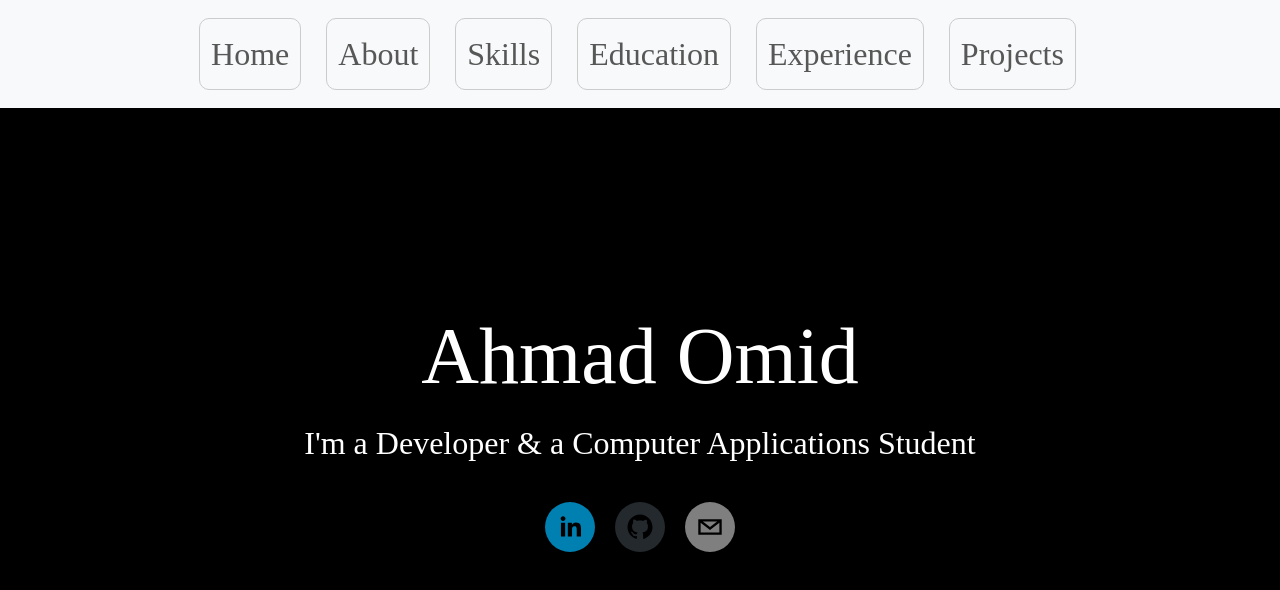
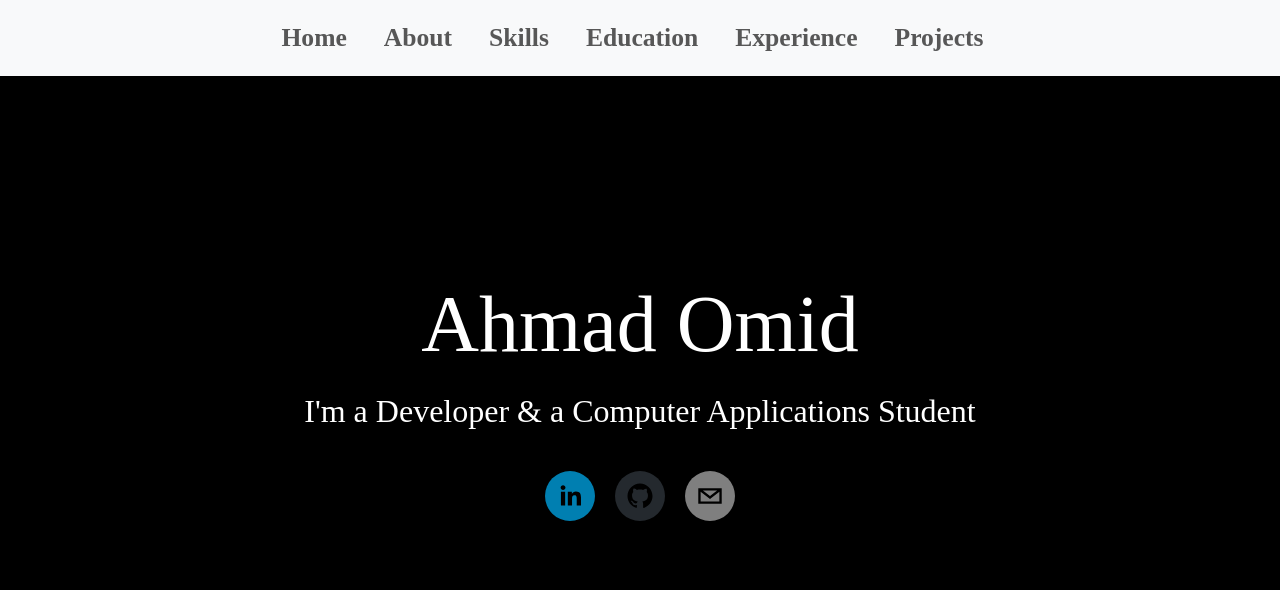
Before and after one commit to ahmadomid1984/portfolio, a React (Create React App) app: page /home in a window 1280 px wide. Shown: the top 590 px of the page. Built offline with nearby package versions, Linux system fonts and the light colour scheme.

Commit message:
some changes

```diff
--- a/src/App.css
+++ b/src/App.css
@@ -4,10 +4,6 @@ body {
 
 .App {
   text-align: center;
-}
-
-.nav-box {
-  margin: 10px 10px 10px 10px;
 }
 
 @media (prefers-reduced-motion: no-preference) {
@@ -49,7 +45,8 @@ body {
 }
 
 .navbar-nav .nav-link {
-  font-size: 2.0rem;
+  font-size: 1.6rem;
+  font-weight: bold;
   transition: color 0.3s ease;
   font-family: 'Times New Roman', Times, serif;
 }
@@ -60,7 +57,6 @@ body {
 
 .nav-box {
   padding: 3px;
-  border: 1px solid #ccc;
   border-radius: 10px;
   margin-right: 15px;
   transition: background-color 0.3s ease; /* Add transition for smooth effect */
@@ -69,3 +65,10 @@ body {
 .nav-box:hover {
   background-color: #000000; /* Change background color on hover */
 }
+
+/* This applies to screens larger than 768 pixels */
+@media (min-width: 768px) {
+  .nav-box:hover {
+      background-color: #000000; /* Change background color on hover */
+  }
+}
--- a/src/components/Navbar.js
+++ b/src/components/Navbar.js
@@ -6,16 +6,29 @@ function Navbar() {
         // Initialize the collapse functionality after the component mounts
         const navbarToggler = document.querySelector('.navbar-toggler');
         const navbarCollapse = document.querySelector('.navbar-collapse');
+        const navLinks = document.querySelectorAll('.nav-link');
 
+        // Toggle the navbar when the toggler is clicked
         navbarToggler.addEventListener('click', () => {
             navbarCollapse.classList.toggle('show');
         });
 
-        // Clean up event listener when the component unmounts
+        // Function to close the navbar when a nav-link is clicked
+        const closeMenu = () => {
+            if (navbarCollapse.classList.contains('show')) {
+                navbarCollapse.classList.remove('show');
+            }
+        };
+
+        // Add click event to each nav link
+        navLinks.forEach(link => link.addEventListener('click', closeMenu));
+
+        // Clean up event listeners when the component unmounts
         return () => {
             navbarToggler.removeEventListener('click', () => {
                 navbarCollapse.classList.toggle('show');
             });
+            navLinks.forEach(link => link.removeEventListener('click', closeMenu));
         };
     }, []);
 
```
